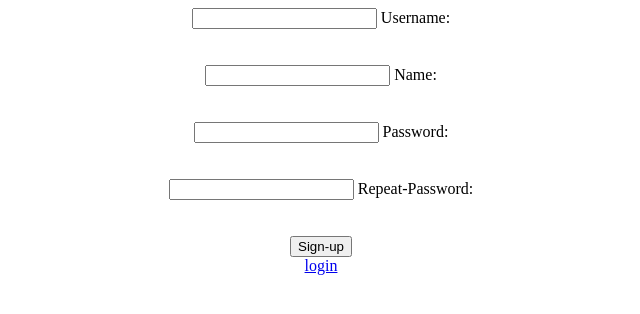
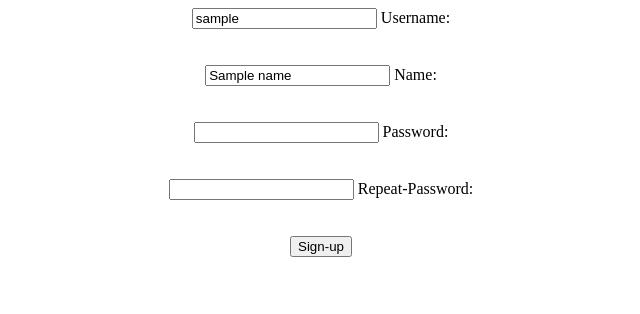
Before and after one commit to beccadsouza/Blogware.com, a Django app: template users/templates/users/modsignup.html in a window 1280 px wide. Shown: the top 314 px of the page, without its empty margins (319-959 px from the left). Run offline with Django 3.2, Linux system fonts and the light colour scheme; the template is opened without the code that fills it: most values are stand-ins (such as "Sample title", 1, 10 or a date in 2020).

Commit message:
Unique Username Fixed

```diff
--- a/users/templates/users/login.html
+++ b/users/templates/users/login.html
@@ -11,10 +11,10 @@
     <center><div>
         <form action="/users/login/" method="POST">
 
-            <input id="Username" type="text" name="username">
+            <input id="Username" type="text" name="username" required>
             <label for="Username"> Username: </label>
             <br><br><br>
-            <input id="Password" type="password" name = "password">
+            <input id="Password" type="password" name = "password" required>
             <label for="Password"> Password: </label>
             <br><br><br>
             {% csrf_token %}
--- a/users/templates/users/modsignup.html
+++ b/users/templates/users/modsignup.html
@@ -11,23 +11,24 @@
     <center><div>
         <form action="/users/addmoderator/" method="POST">
 
-            <input id="Username" type="text" name="username">
+            <input id="Username" type="text" name="username" required value="{{username}}">
             <label for="Username"> Username: </label>
             <br><br><br>
-            <input id="name" type="text" name="name">
+            <input id="name" type="text" name="name" required value="{{name}}">
             <label for="name"> Name: </label>
             <br><br><br>
-            <input id="Password" type="password" name = "password">
+            <input id="Password" type="password" name = "password" required>
             <label for="Password"> Password: </label>
             <br><br><br>
-            <input id="RPassword" type="password" name = "rpassword">
+            <input id="RPassword" type="password" name = "rpassword" required>
             <label for="RPassword"> Repeat-Password: </label>
             <br><br><br>
             {% csrf_token %}
             <input type="Submit" value="Sign-up">
 
         </form>
-        <a href="/users/login/">login</a>
+        <p>{{ message }}</p>
+
     </div></center>
 
 </body>
```
Also changed, not shown: users/templates/users/signup.html (+5 -4 lines), users/views.py (+7 -5 lines), db.sqlite3.
